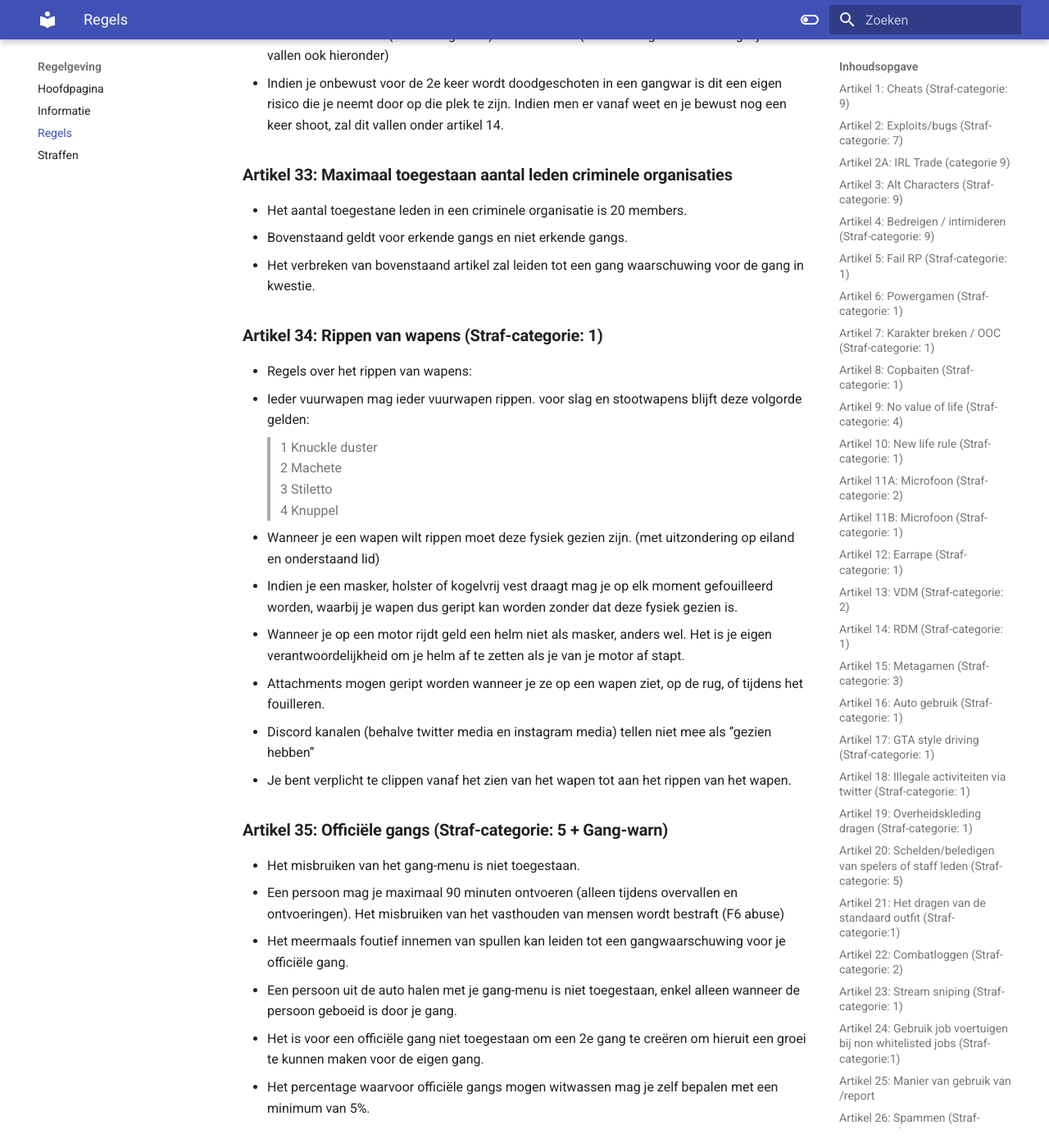
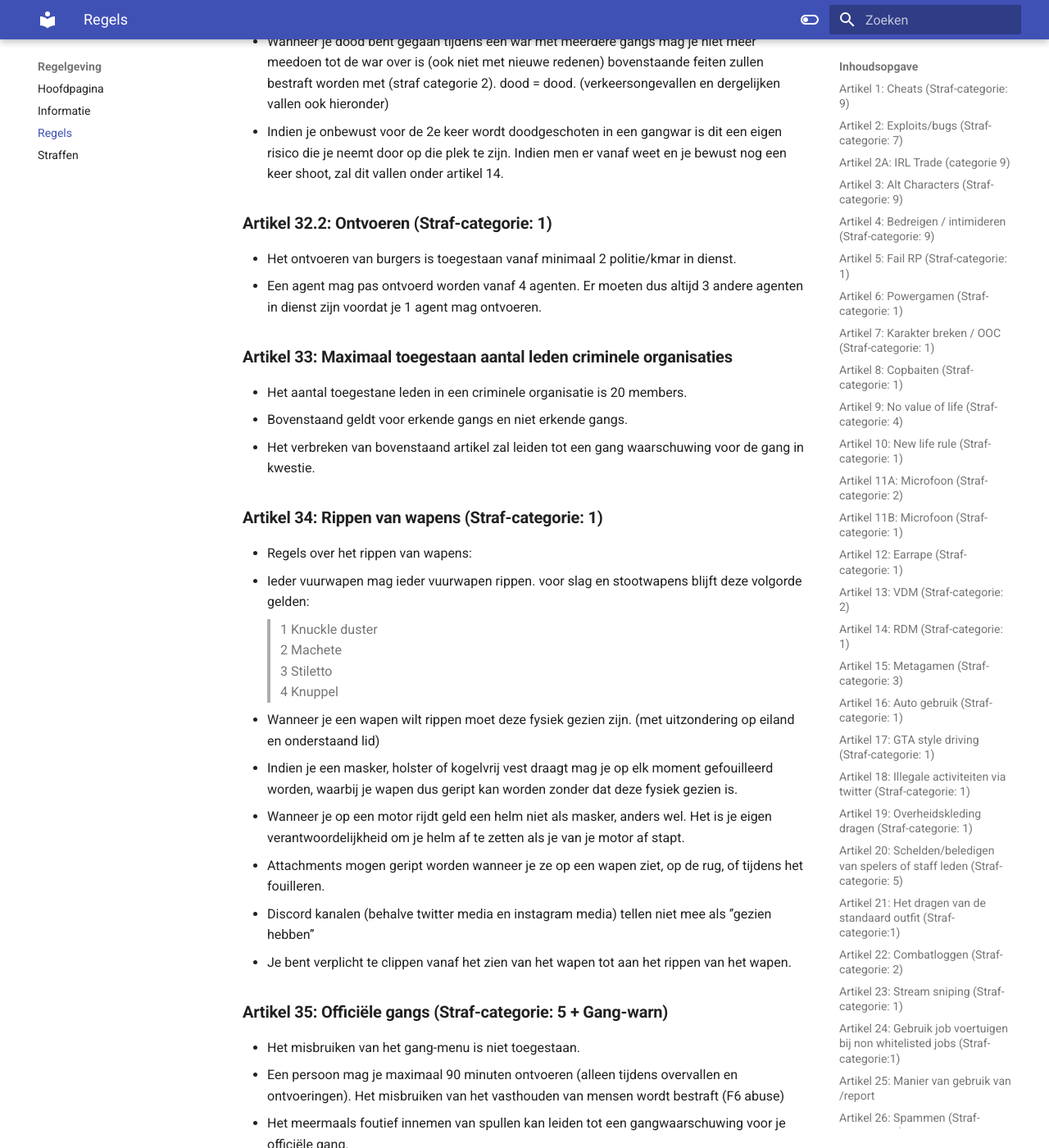
Before and after one commit to ZuiderVeenRP/apv, an MkDocs documentation site: the page built from docs/algemeen.md, in a window 1280 px wide and 1400 px high, scrolled down 10486 px. Shown: the whole window at 82% size. Built offline with MkDocs 1.6.1 and Material for MkDocs 9.7.7, drawn with Linux system fonts in a browser that asks for light colours; comment, search, counter and statistics services are not loaded; some of the changed text lies outside the part shown.

Commit message:
didnt saved last commit oepsie

```diff
--- a/docs/algemeen.md
+++ b/docs/algemeen.md
@@ -72,7 +72,8 @@
       * Wegrennen terwijl er een slag, stoot of steekwapen op je gericht staat binnen fluistercirkel. Wanneer deze buiten fluistercirkel staat mag je wegrennen.
       * Het ondernemen van acties zoals een wapen trekken, terwijl iemand naast je staat met een wapen in de hand die hij recent heeft gericht.
    - De range van gunpoint moet minimaal op 2e voice range zijn, alles daarbuiten wordt gezien als niet verstaanbaar en is je eigen verantwoordelijkheid wanneer het anders verloopt.
-   -  Wanneer dit artikel vaker dan 1x eerder is overtreden staat een stafflid in zijn/haar recht om een wapen in te nemen.
+   - Wanneer dit artikel vaker dan 1x eerder is overtreden staat een stafflid in zijn/haar recht om een wapen in te nemen.
+   - NVOL moment gaat in op het moment dat je het wapen duidelijk richt op de persoon, niet als je het wapen enkel pakt.
 </br>
 
 ### **Artikel 10: New life rule (Straf-categorie: 1)**
@@ -272,6 +273,10 @@ dood = dood. (verkeersongevallen en dergelijken vallen ook hieronder)
 - Indien je onbewust voor de 2e keer wordt doodgeschoten in een gangwar is dit een eigen risico die je neemt door op die plek te zijn. Indien men er vanaf weet en je bewust nog een keer shoot, zal dit vallen onder artikel 14.
 </br>
 
+### **Artikel 32.2: Ontvoeren (Straf-categorie: 1)**
+- Het ontvoeren van burgers is toegestaan vanaf minimaal 2 politie/kmar in dienst.
+- Een agent mag pas ontvoerd worden vanaf 4 agenten. Er moeten dus altijd 3 andere agenten in dienst zijn voordat je 1 agent mag ontvoeren.
+
 ### **Artikel 33: Maximaal toegestaan aantal leden criminele organisaties**
 - Het aantal toegestane leden in een criminele organisatie is 20 members.
 - Bovenstaand geldt voor erkende gangs en niet erkende gangs.
@@ -309,7 +314,7 @@ dood = dood. (verkeersongevallen en dergelijken vallen ook hieronder)
 - Het is ten alle tijden verboden om weer te mengen in een scenario, wanneer je eerder overleden bent in dit scenario (gangwars).
 </br>
 
-### **Artikel 37: fouilleren (Straf-categorie 1)**
+### **Artikel 37: Fouilleren (Straf-categorie 1)**
 - Je dient alleen te fouilleren wanneer je in bezit bent van een wapen.
 - Bij het innemen van wapens dien je het wapen visueel gezien te hebben, dit wordt anders volgens categorie 2 gestraft.
 - Het is niet toegestaan om spelers te dwingen goederen te geven, wanneer je niet in bezit bent van een F6 menu.
```
